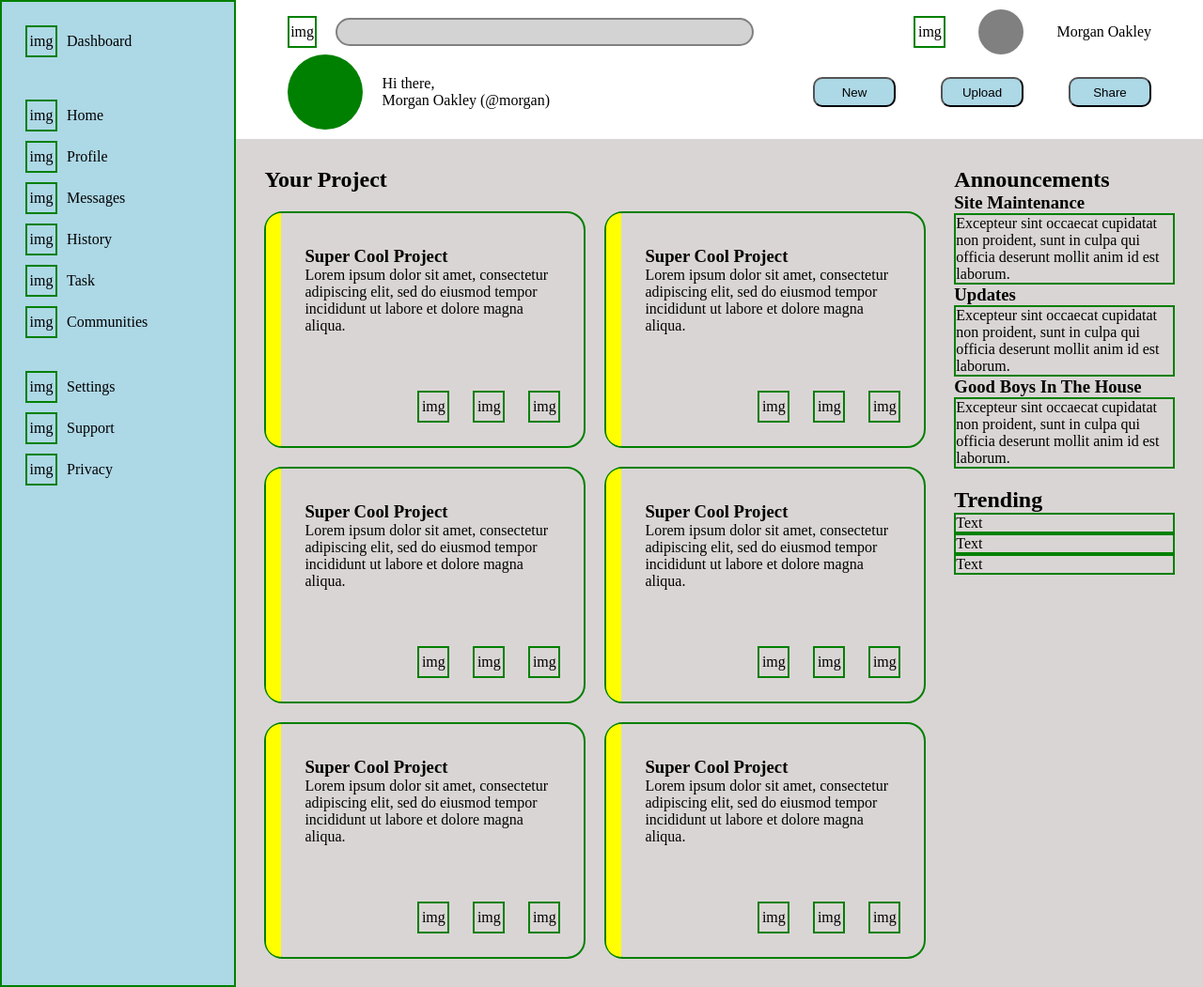
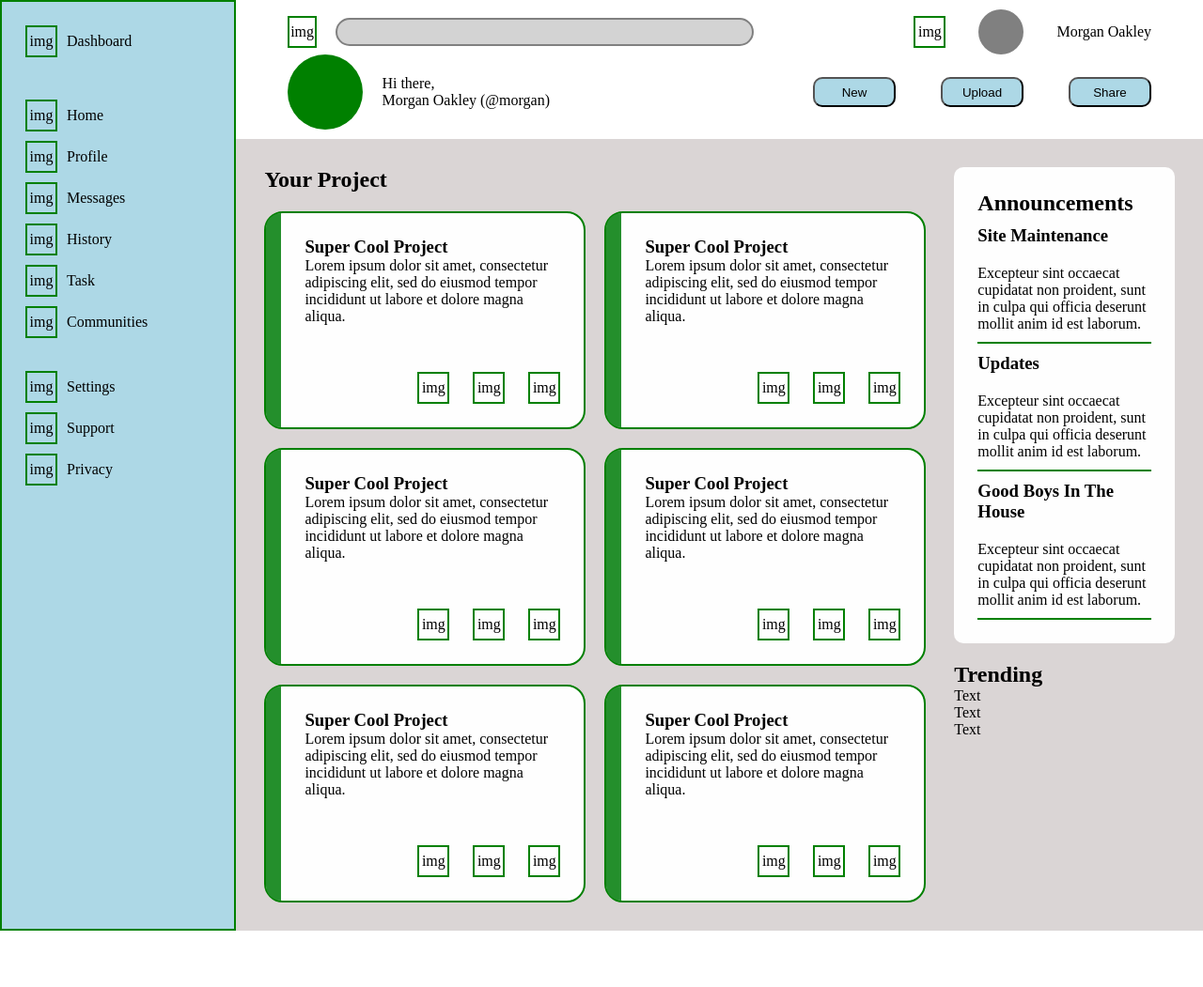
Before and after one commit to Wolflington/admin-dashboard, a plain HTML site: page index.html in a window 1280 px wide. Shown: the whole page at 94% size. After the commit the page ends 991 px from the top, so only its background shows below. Drawn offline with Linux system fonts and the light colour scheme.

Commit message:
Style and properly set the layout and alignment of notification

```diff
--- a/style.css
+++ b/style.css
@@ -20,7 +20,6 @@ main {
     display: grid;
     grid-template-rows: repeat (2, 1fr);
     padding: 10px 55px;
-    /* text-align: center; */
 }
 
 .header-top {
@@ -148,16 +147,17 @@ h2 {
     grid-template-columns: 1rem 1fr;
     grid-template-rows: 1fr auto;
     border-radius: 20px;
+    background-color: #fefefe;
 }
 
 .color-block {
     grid-row: 1 / -1;
-    background-color: yellow;
+    background-color: rgb(36, 143, 44);
     border-radius: 20px 0 0 20px;
 }
 
 .text {
-    padding: 35px 25px;
+    padding: 25px 25px;
     display: flex;
     flex-direction: column;
     justify-content: start;
@@ -173,9 +173,20 @@ h2 {
 .notifications {
     display: grid;
     gap: 20px;
-    grid-template-rows: auto 1fr auto 1fr;
+    grid-template-rows: auto 1fr auto 0.5fr;
 }
 
-.notifications p {
-    border: 2px solid green;
+.announcements {
+    display: grid;
+    grid-template-rows: repeat(auto-fit, auto);
+    background-color: #fefefe;
+    padding: 25px;
+    gap: 10px;
+    border-radius: 10px;
+
 }
+
+.announcements > p {
+    padding: 10px 0px;
+    border-bottom: 2px solid green;
+}
```
